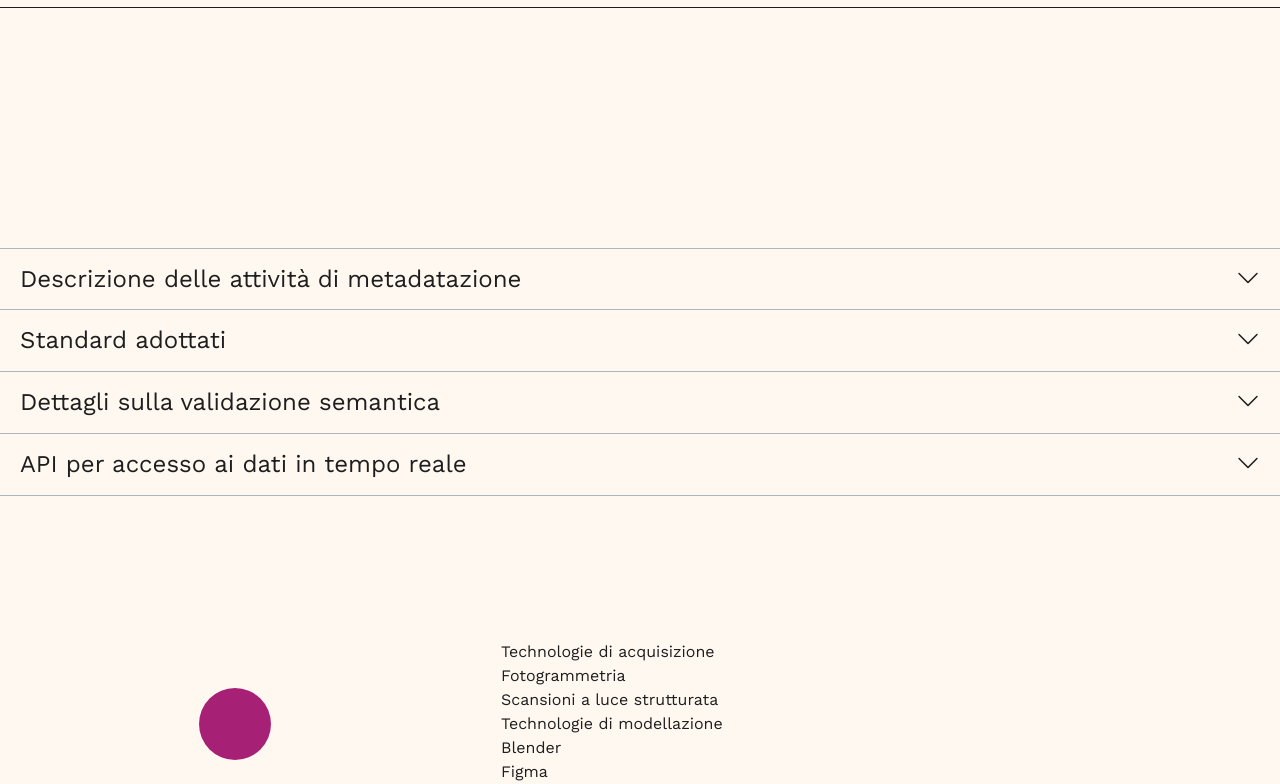
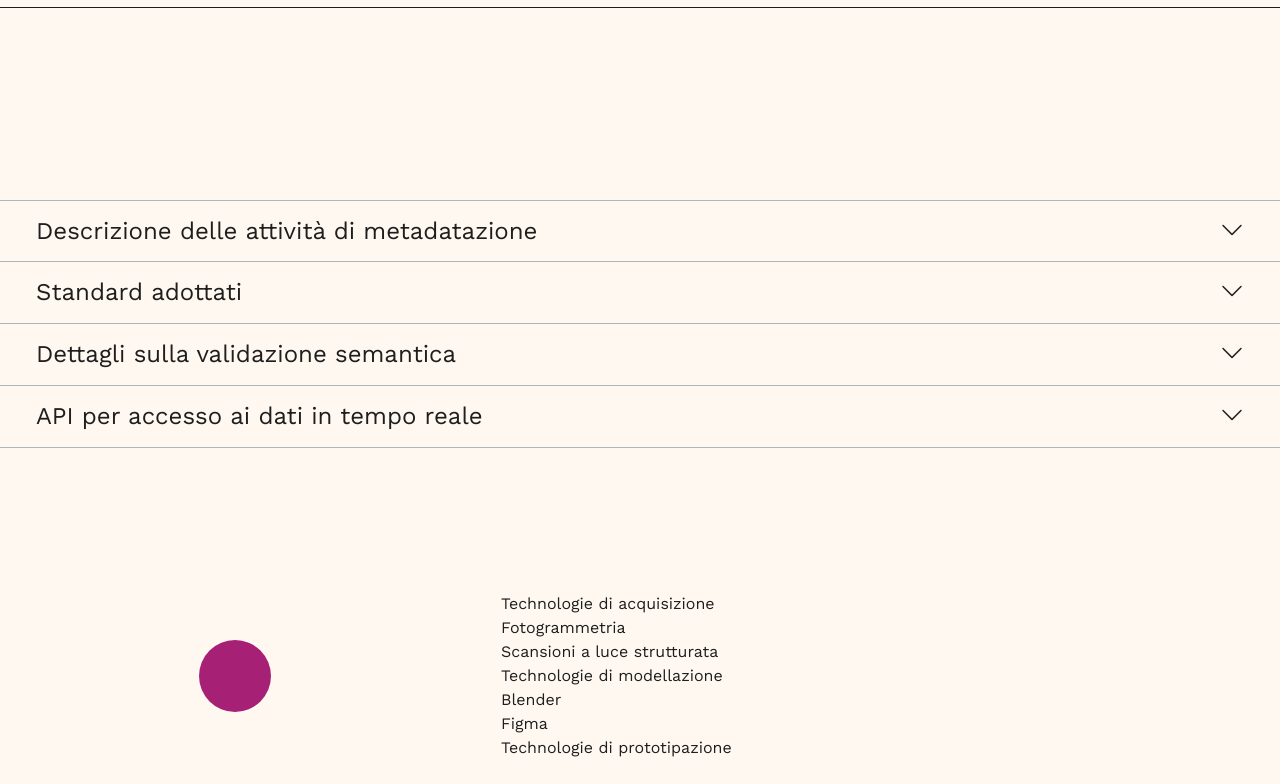
Before and after one commit to dharc-org/changes-spoke4-portal, a Flask app: template app/templates/homepage.html in a window 1280 px wide. Shown: the part 422-1206 px from the top of the page. Run offline with Flask 3, Linux system fonts and the light colour scheme; the template is opened without the code that fills it, so the values that code supplies are empty; some libraries are stand-ins or nearby versions.

Commit message:
style(homepage): add horizontal padding to accordion items

```diff
--- a/app/templates/homepage.html
+++ b/app/templates/homepage.html
@@ -95,9 +95,9 @@
 
 
 <!-- Info Accordion -->
-<section class="py-5 my-5">
+<section class="pb-5 mb-5">
     <div class="accordion accordion-flush font-sans" id="hpAccordion">
-        <div class="accordion-item border-top border-bottom border-dark-subtle">
+        <div class="accordion-item px-3 border-top border-bottom border-dark-subtle">
             <h2 class="accordion-header">
                 <button class="accordion-button collapsed" type="button" data-bs-toggle="collapse"
                     data-bs-target="#accOne" aria-expanded="false" aria-controls="accOne">
@@ -111,7 +111,7 @@
                     attività di metadatazione.') }}</div>
             </div>
         </div>
-        <div class="accordion-item border-bottom border-dark-subtle">
+        <div class="accordion-item px-3 border-bottom border-dark-subtle">
             <h2 class="accordion-header">
                 <button class="accordion-button collapsed" type="button" data-bs-toggle="collapse"
                     data-bs-target="#accTwo" aria-expanded="false" aria-controls="accTwo">
@@ -125,7 +125,7 @@
                     segnaposto.') }}</div>
             </div>
         </div>
-        <div class="accordion-item border-bottom border-dark-subtle">
+        <div class="accordion-item px-3 border-bottom border-dark-subtle">
             <h2 class="accordion-header">
                 <button class="accordion-button collapsed" type="button" data-bs-toggle="collapse"
                     data-bs-target="#accThree" aria-expanded="false" aria-controls="accThree">
@@ -139,7 +139,7 @@
                     - testo segnaposto.') }}</div>
             </div>
         </div>
-        <div class="accordion-item border-bottom border-dark-subtle">
+        <div class="accordion-item px-3 border-bottom border-dark-subtle">
             <h2 class="accordion-header">
                 <button class="accordion-button collapsed" type="button" data-bs-toggle="collapse"
                     data-bs-target="#accFour" aria-expanded="false" aria-controls="accFour">
```
